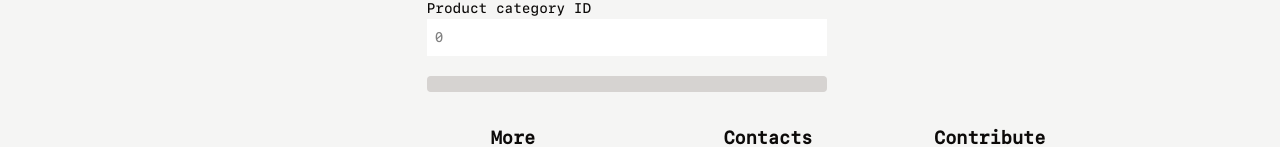
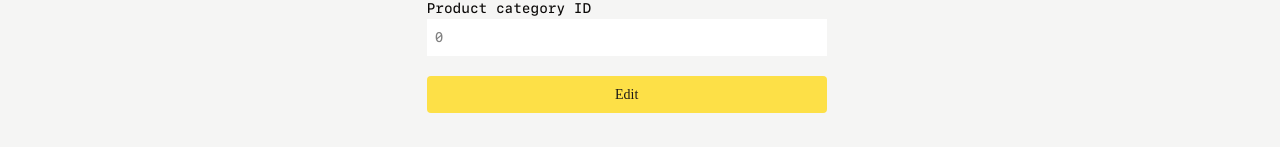
Before and after one commit to itis-merch/client, a Vue app: page /admin-panel/product/1 in a window 1280 px wide. Shown: the part 657-804 px from the top of the page. Built offline with nearby package versions, Linux system fonts and the light colour scheme; no server answers.

Commit message:
chore: trivial changes

```diff
--- a/src/views/AddCategoryView.vue
+++ b/src/views/AddCategoryView.vue
@@ -11,7 +11,7 @@
         <label>Category description</label>
         <input class="p-[8px]" style="color: gray" type="text" v-model="description" required>
       </div>
-      <SGButton @click="addCategory">Add</SGButton>
+      <SGButton :available="true" @click="addCategory">Add</SGButton>
     </form>
   </div>
 </template>
--- a/src/views/AddProductView.vue
+++ b/src/views/AddProductView.vue
@@ -32,7 +32,7 @@
         <input class="p-[8px]" style="color: gray" type="text" v-model="categoryId" required>
       </div>
 
-      <SGButton @click="addProduct">Add</SGButton>
+      <SGButton :available="true" @click="addProduct">Add</SGButton>
     </form>
   </div>
 </template>
--- a/src/views/CartView.vue
+++ b/src/views/CartView.vue
@@ -9,7 +9,7 @@
 						<div class="font-bold text-base float-right">${{ product.totalPrice }}</div>
 					</div>
 			</div>
-			<SGButton class="w-[20%] min-w-[100px] align-middle text-center absolute right-0 font-semibold">Checkout</SGButton>
+			<SGButton @click="checkout" :available="true" class="w-[20%] min-w-[100px] align-middle text-center absolute right-0 font-semibold">Checkout</SGButton>
 		</div>
 		<p class="text-base mt-5" v-else>You have no items in your cart. Continue shopping.</p>
 	</main>
@@ -20,6 +20,18 @@ import SGButton from '../components/SGButton.vue'
 import axios from 'axios'
 
 export default {
+		methods: {
+			checkout() {
+				axios.post(this.baseURL + 'cart/order', {phone_number: '+123456789'}, {
+					headers: {
+						"Content-Type": "application/json",
+          	"Authorization": 'Bearer ' + this.jwtToken
+					}
+				}).then((response) => {
+					console.log(response.data)
+				})
+			}
+		},
 		async mounted() {
 			try {
 			await axios.get(this.baseURL + "cart", {
--- a/src/views/EditCategoryView.vue
+++ b/src/views/EditCategoryView.vue
@@ -13,7 +13,7 @@
         <label>Category description</label>
         <textarea class="p-[8px]" style="color: gray" v-model="description" />
       </div>
-      <SGButton @click="editCategory">Edit</SGButton>
+      <SGButton :available="true" @click="editCategory">Edit</SGButton>
     </form>
   </div>
 </template>
--- a/src/views/EditProductView.vue
+++ b/src/views/EditProductView.vue
@@ -26,7 +26,7 @@
         <label>Product category ID</label>
         <input class="p-[8px]" style="color: gray" type="text" v-model="categoryID">
       </div>
-      <SGButton @click="editProduct">Edit</SGButton>
+      <SGButton :available="true" @click="editProduct">Edit</SGButton>
     </form>
   </div>
 </template>
```
